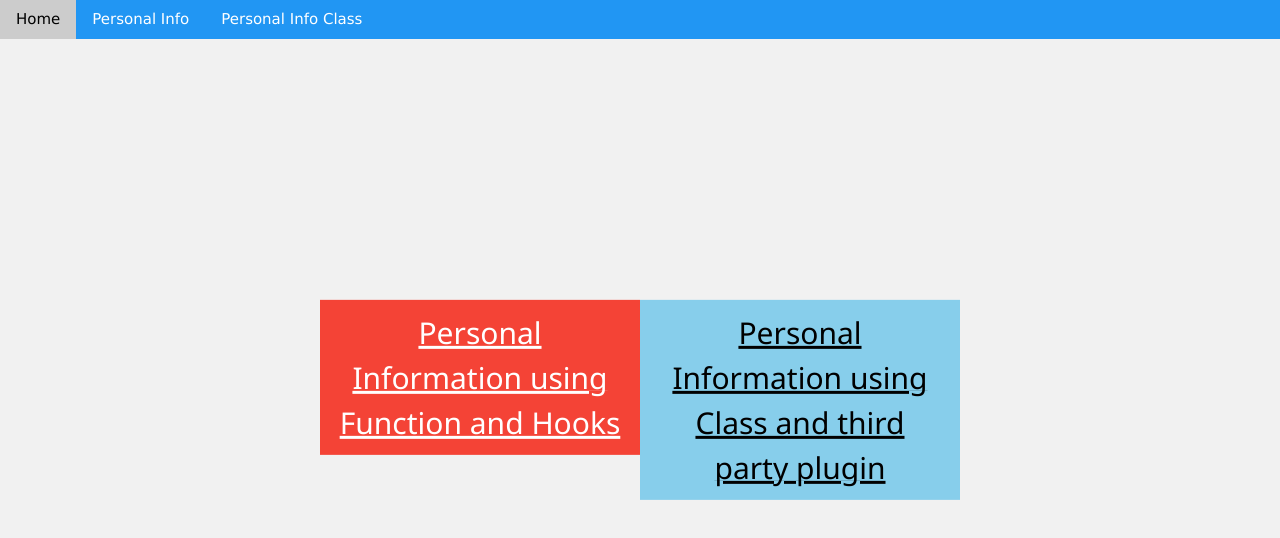
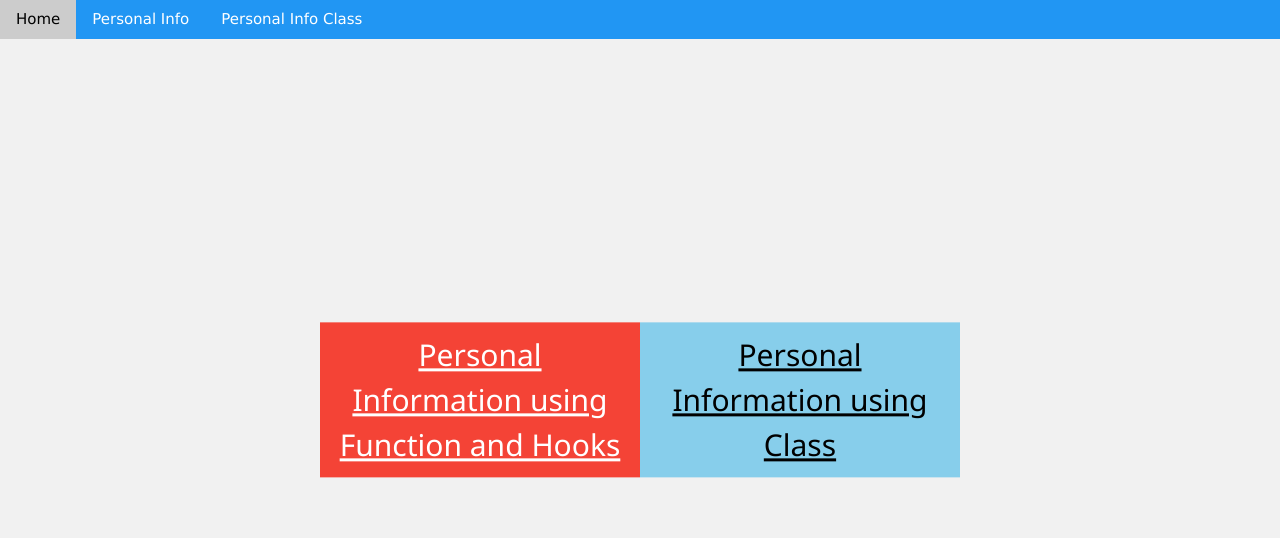
Before and after one commit to ManikandanRamSaro/react_validation_task, a React (Create React App) app: page / in a window 1280 px wide. Shown: the top 538 px of the page. Built offline with nearby package versions, Linux system fonts and the light colour scheme.

Commit message:
after name change

```diff
--- a/src/Components/Home.js
+++ b/src/Components/Home.js
@@ -10,7 +10,7 @@ const Home = () =>{
 
             </div>
             <div className="w3-container w3-half w3-hover-shadow w3-light-blue">
-            <Link to="/PersonalInfo"><h2>Personal Information using Class and third party plugin</h2>   </Link>
+            <Link to="/PersonalInfo"><h2>Personal Information using Class</h2>   </Link>
             </div>
             </div>
         </div>
```
Also changed, not shown: 1 other file (tests, documents, lock files or other folders).
